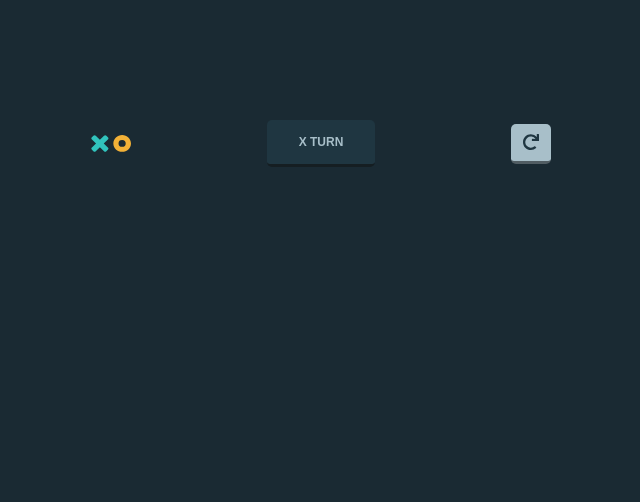
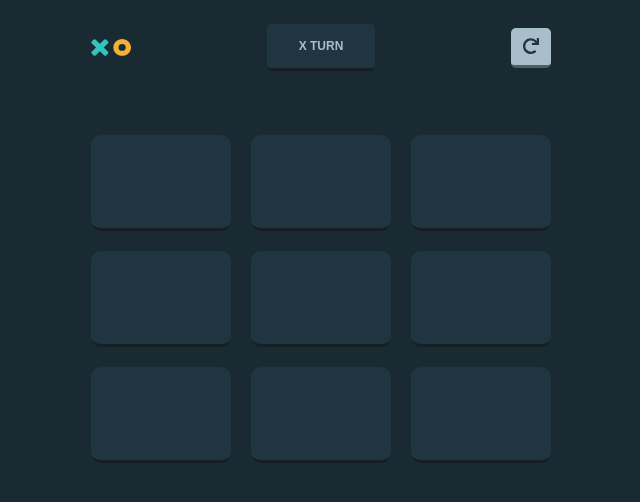
Before and after one commit to lasha-abuladze/tic-toc-toe, a React (Create React App) app: page / in a window 1280 px wide. Shown: the top 502 px of the page, without its empty margins (319-959 px from the left). Built offline with nearby package versions, Linux system fonts and the light colour scheme.

Commit message:
feat: implement game board component

```diff
--- a/src/App.js
+++ b/src/App.js
@@ -35,6 +35,7 @@ function MainPage() {
   return (
     <div className="game-container">
       <GameHeader />
+      <GameBoard />
     </div>
   );
 }
@@ -59,6 +60,26 @@ function RestartBtn() {
       <IconRestart className="icon-restart" />
     </button>
   );
+}
+
+function GameBoard() {
+  return (
+    <div className="game-board">
+      <MarkCell />
+      <MarkCell />
+      <MarkCell />
+      <MarkCell />
+      <MarkCell />
+      <MarkCell />
+      <MarkCell />
+      <MarkCell />
+      <MarkCell />
+    </div>
+  );
+}
+
+function MarkCell() {
+  return <button className="btn--gen btn--mark-cell"></button>;
 }
 
 //////////////////////////////////////////////////////////
--- a/src/main.scss
+++ b/src/main.scss
@@ -139,7 +139,7 @@ body {
 
   .game-container {
     margin: auto;
-    margin-top: 120px;
+    margin-top: 24px;
     max-width: 460px;
 
     .game-header {
@@ -174,11 +174,28 @@ body {
       }
 
       .icon-restart {
-        // width: 10px;
-        // height: 10px;
         scale: -0.8;
         rotate: 180deg;
       }
     }
+
+    .game-board {
+      height: 328px;
+      margin-top: 64px;
+
+      display: grid;
+      grid-template-columns: repeat(3, 1fr);
+      grid-template-rows: repeat(3, 1fr);
+      gap: 20px;
+
+      .btn--mark-cell {
+        background-color: #151e22;
+        width: 100%;
+        height: 100%;
+        border-radius: 10px;
+        background-color: $color--dark-green;
+        border-bottom: 3px solid #151e22;
+      }
+    }
   }
 }
```
